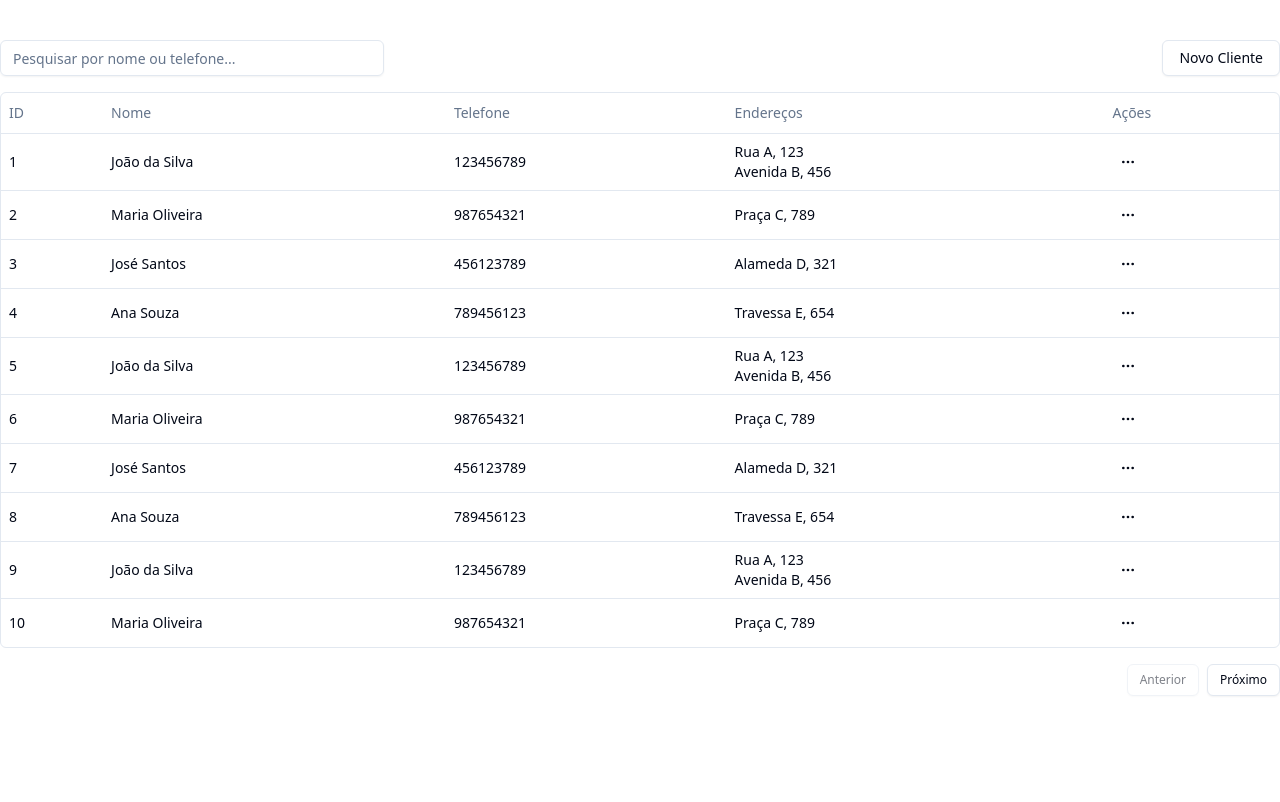
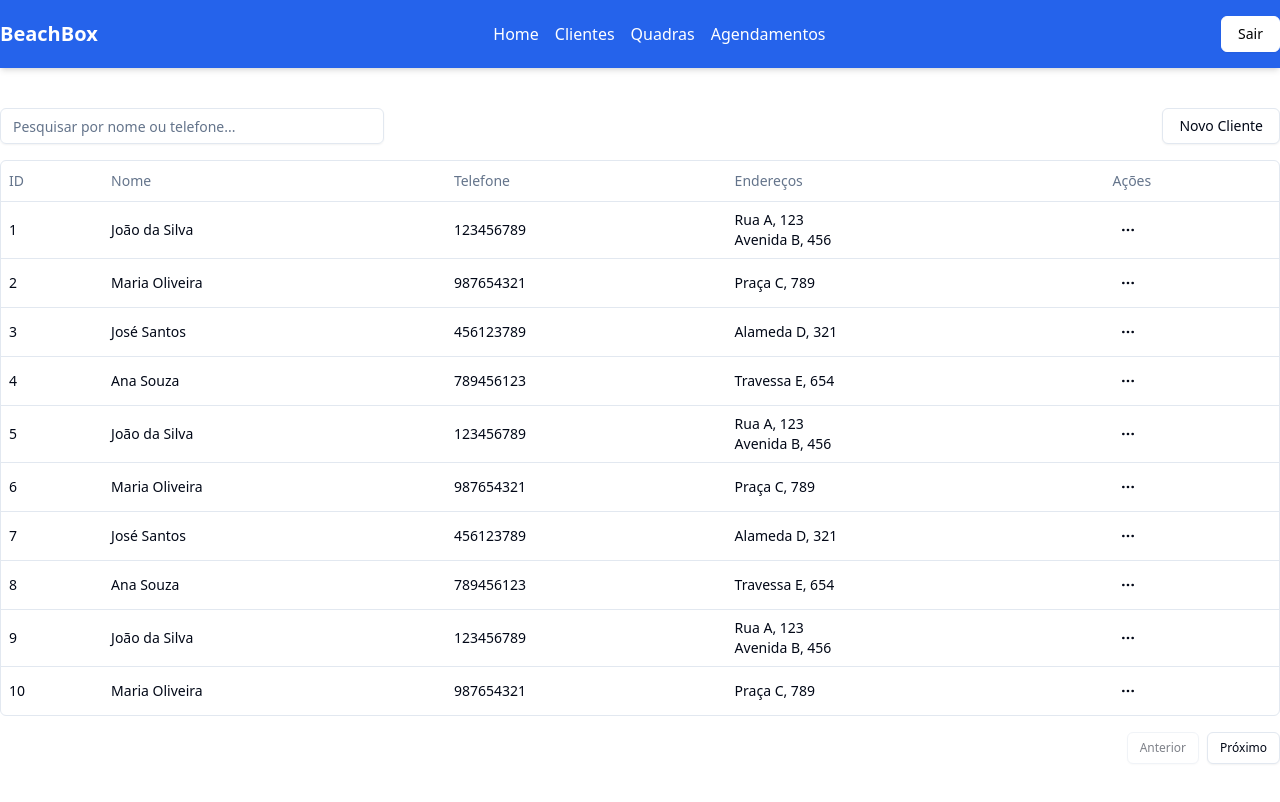
Before and after one commit to Lucas-Henrique-Lopes-Costa/Beach-Box, a React (Vite) app in the folder Frontend/: page / in a window 1280 px wide. Shown: the top 802 px of the page. Built offline with nearby package versions, Linux system fonts and the light colour scheme.

Commit message:
barra de menu

```diff
--- a/Frontend/src/App.tsx
+++ b/Frontend/src/App.tsx
@@ -1,8 +1,10 @@
+import { Navbar } from "./components/ui/navbar";
 import ClientesPage from "./view/clientes/page";
 
 export function App() {
   return (
     <>
+      <Navbar />
       <ClientesPage />
     </>
   );
--- /dev/null
+++ b/Frontend/src/components/ui/navbar.tsx
@@ -0,0 +1,32 @@
+import React from "react";
+import { Button } from "@/components/ui/button";
+
+export function Navbar() {
+  return (
+    <header className="bg-blue-600 text-white py-4 shadow-md">
+      <div className="container mx-auto flex justify-between items-center">
+        {/* Nome da Aplicação */}
+        <h1 className="text-xl font-bold">BeachBox</h1>
+        {/* Links do Menu */}
+        <nav className="flex space-x-4">
+          <a href="/">
+            Home
+          </a>
+          <a href="/clientes">
+            Clientes
+          </a>
+          <a href="/quadras">
+            Quadras
+          </a>
+          <a href="/agendamentos">
+            Agendamentos
+          </a>
+        </nav>
+        {/* Botão de Ação */}
+        <Button variant="outline" className="border-white text-black">
+          Sair
+        </Button>
+      </div>
+    </header>
+  );
+}
```
